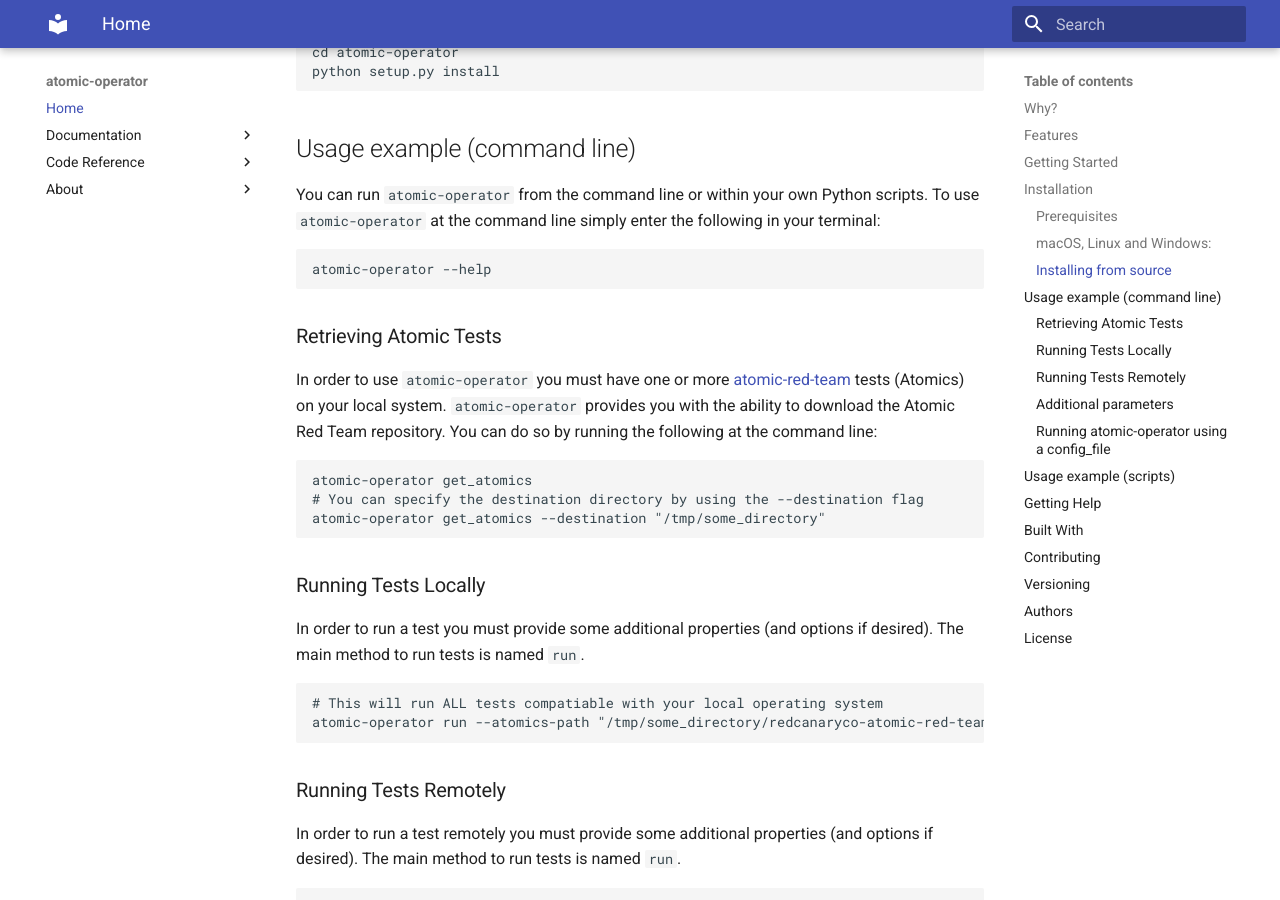
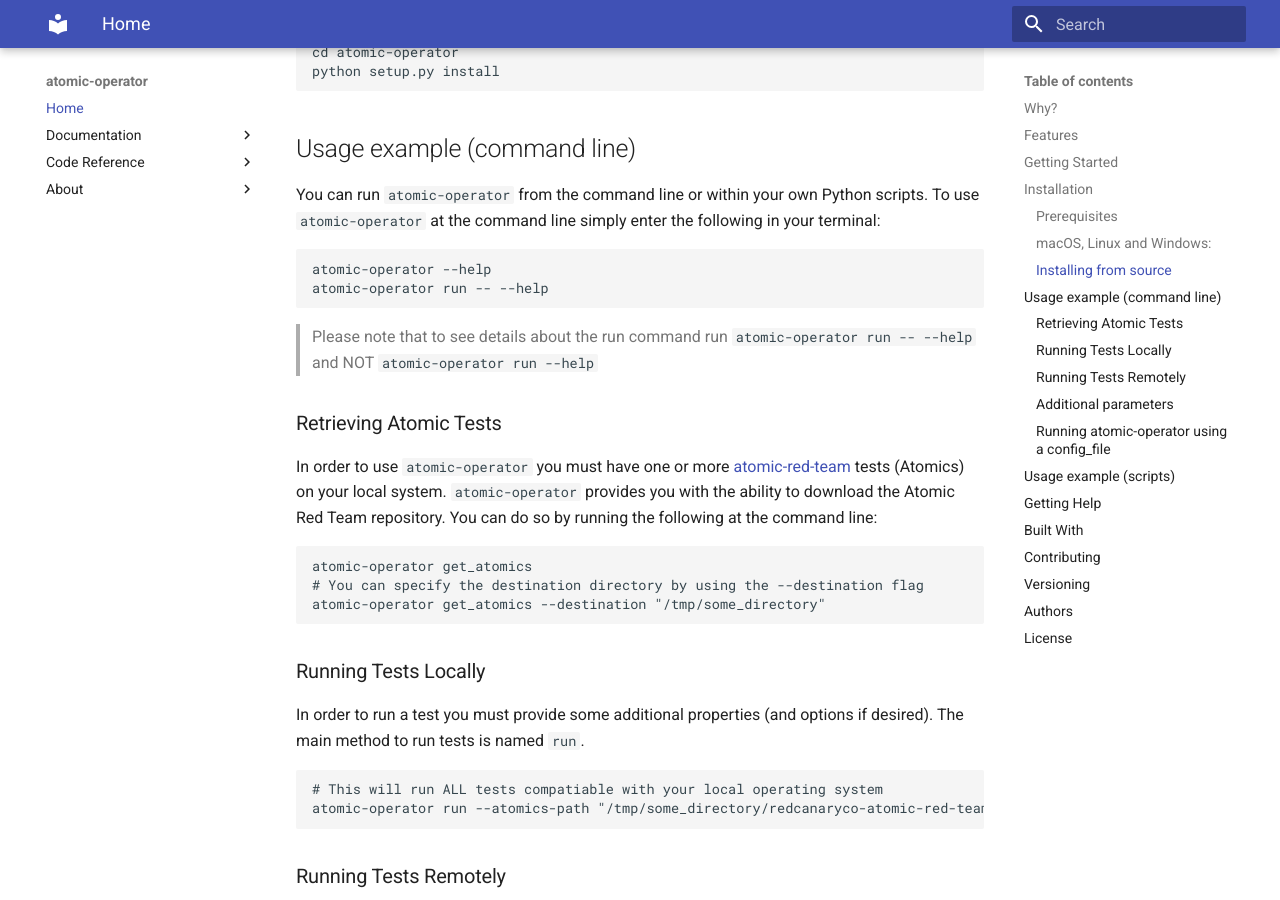
Before and after one commit to swimlane/atomic-operator, an MkDocs documentation site: the page built from docs/index.md, in a window 1280 px wide and 900 px high, scrolled down 2203 px. Built offline with MkDocs 1.6.1 and Material for MkDocs 9.7.7, drawn with Linux system fonts in a browser that asks for light colours; the version menu is left out.

````diff
--- a/docs/index.md
+++ b/docs/index.md
@@ -76,7 +76,10 @@ You can run `atomic-operator` from the command line or within your own Python sc
 
 ```bash
 atomic-operator --help
+atomic-operator run -- --help
 ```
+
+> Please note that to see details about the run command run `atomic-operator run -- --help` and NOT `atomic-operator run --help`
 
 ### Retrieving Atomic Tests
 
````
Also changed, not shown: CHANGELOG.md (+5 -0 lines), README.md (+3 -0 lines).
